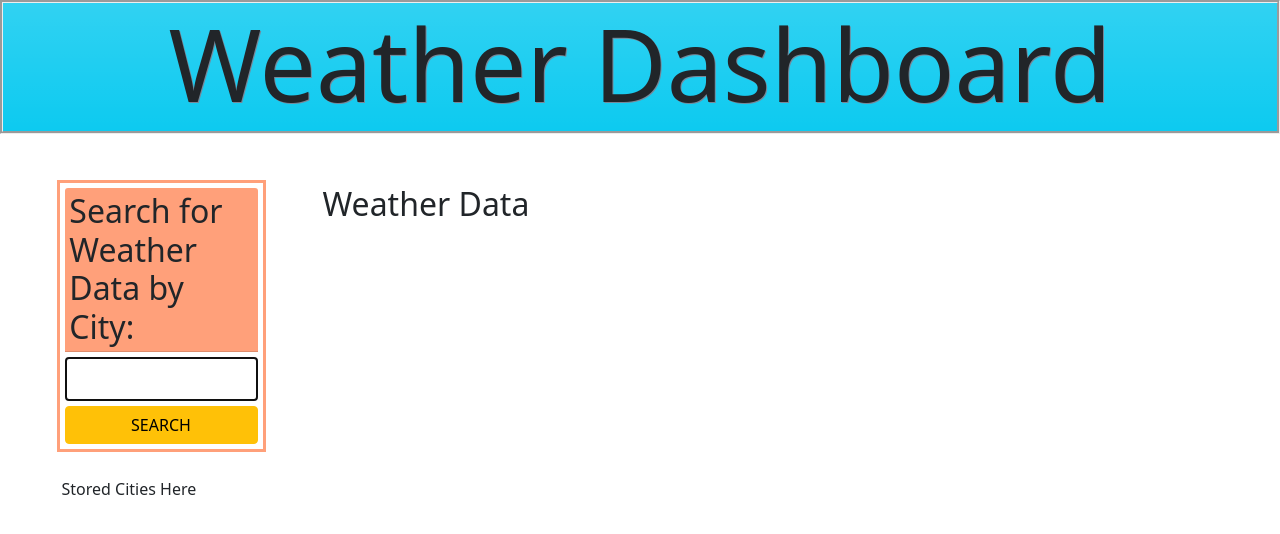
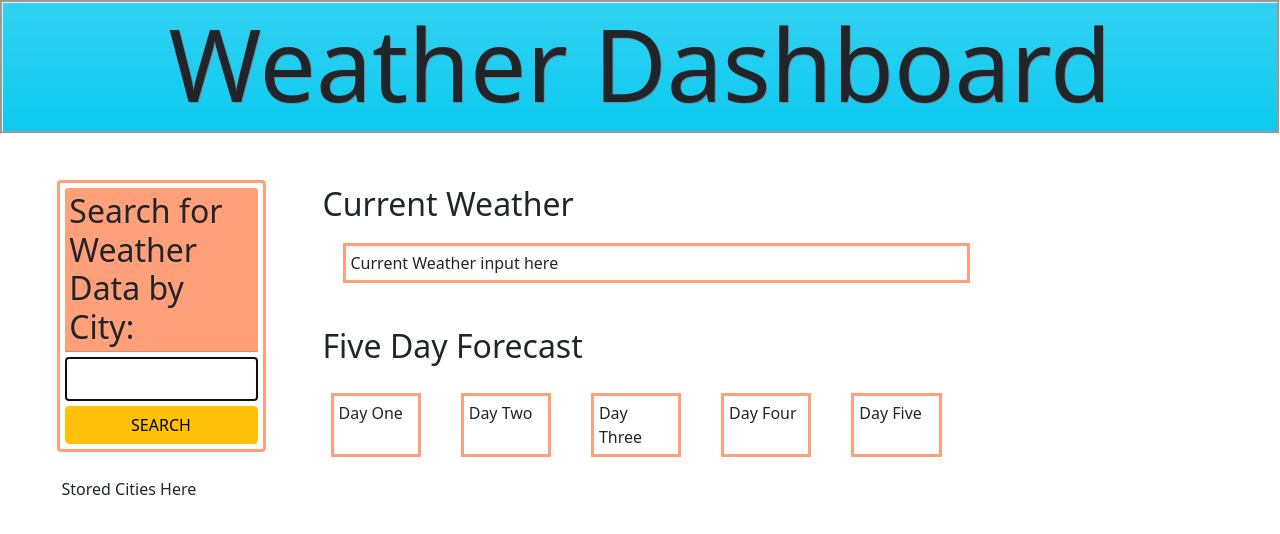
Before and after one commit to sarahwylie/Weather-Dashboard, a plain HTML site: page index.html in a window 1280 px wide. Drawn offline with nearby package versions, Linux system fonts and the light colour scheme.

Commit message:
added layout

```diff
--- a/assets/script.js
+++ b/assets/script.js
@@ -1,6 +1,6 @@
 var cityBtn = document.querySelector(".btn");
 var cityInputEl = document.querySelector("#city");
-var weatherOutput = document.querySelector("#weather-container");
+var weatherOutput = document.querySelector("#results");
 var city
 var cityWeather
 
--- a/assets/style.css
+++ b/assets/style.css
@@ -17,8 +17,6 @@ header {
     margin: 20px;
     padding: 5px;
     border: 3px solid lightsalmon;
-    border-radius: var(--border-radius);
-
   }
 
 .card-header {
@@ -53,6 +51,9 @@ header {
     margin: .5px !important;
   }
 
-  .results {
+  #current-weather, #day-1, #day-2, #day-3, #day-4, #day-5 {
     flex-wrap: wrap;
+    margin: 20px;
+    padding: 5px;
+    border: 3px solid lightsalmon;
   }
--- a/index.html
+++ b/index.html
@@ -37,11 +37,29 @@
         </main>
 
         <!-- weather data -->
-        <div class="results col-12 col-lg-7">
-            <h2>Weather Data</h2>
-            <span id="weather"></span></h2>
-            <div id="weather-container" class="group"></div>
+        <section class="results col-12 col-lg-7">
+            <h2>Current Weather</h2>
+            <span></span></h2>
+            <!--current weather-->
+            <div id="current-weather" class="col-12">
+                Current Weather input here
+            </div>
+        </br>
+        <!--5-day forecast-->
+        <h2 class="col-12">Five Day Forecast</h2>
+        <div id="forecast" class="row">
+            <!--Day One-->
+            <div id="day-1" class="col">Day One</div>
+            <!--Day Two-->
+            <div id="day-2" class="col">Day Two</div>
+            <!--Day Three-->
+            <div id="day-3" class="col">Day Three</div>
+            <!--Day Four-->
+            <div id="day-4" class="col">Day Four</div>
+            <!--Day Five-->
+            <div id="day-5" class="col">Day Five</div>
         </div>
+        </section>
 
     </section>
 
```
